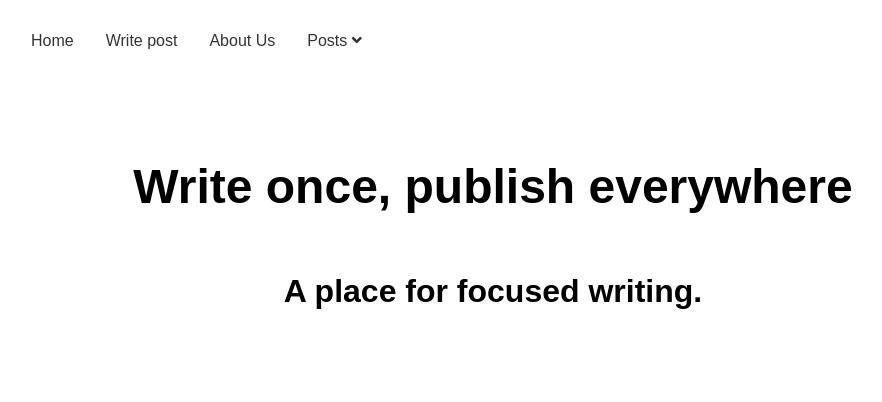
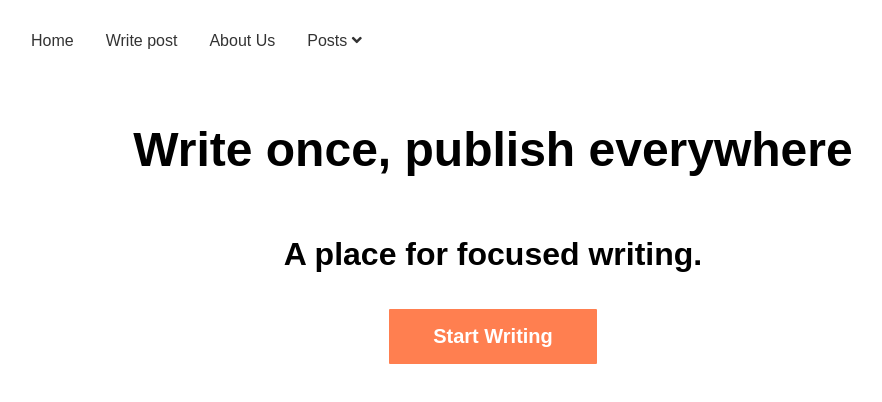
Before and after one commit to xeusteerapat/blog-app, a React (Create React App) app in the folder client/: page / in a window 1280 px wide. Shown: the top 402 px of the page, without its empty margins (147-1029 px from the left). Built offline with nearby package versions, Linux system fonts and the light colour scheme.

Commit message:
update showcase component

```diff
--- a/client/src/components/App.tsx
+++ b/client/src/components/App.tsx
@@ -8,7 +8,7 @@ import Header from './pages/Header';
 
 const App = () => {
   return (
-    <PageContainer className='container'>
+    <PageContainer>
       <Header />
       <Switch>
         <Route path='/' exact component={Landing} />
--- a/client/src/components/pages/Landing.tsx
+++ b/client/src/components/pages/Landing.tsx
@@ -1,11 +1,12 @@
 import React from 'react';
-import { Showcase } from '../styles/styles';
+import { Showcase, Button } from '../styles/styles';
 
 const Landing = () => {
   return (
     <Showcase>
       <h1>Write once, publish everywhere</h1>
       <h2>A place for focused writing.</h2>
+      <Button to='/create'>Start Writing</Button>
     </Showcase>
   );
 };
--- a/client/src/components/styles/styles.ts
+++ b/client/src/components/styles/styles.ts
@@ -1,4 +1,5 @@
 import styled from 'styled-components';
+import { Link } from 'react-router-dom';
 
 export const PageContainer = styled.div`
   font-family: Arial, Helvetica, sans-serif;
@@ -80,3 +81,19 @@ export const Showcase = styled.div`
     font-size: 2rem;
   }
 `;
+
+export const Button = styled(Link)`
+  display: inline-block;
+  border-radius: 3px;
+  padding: 1rem;
+  margin: 0.5rem 1rem;
+  width: 11rem;
+  font-weight: bold;
+  font-size: 1.25rem;
+  align-items: center;
+  background-color: coral;
+  color: white;
+  border: 2px solid white;
+  cursor: pointer;
+  text-decoration: none;
+`;
```
